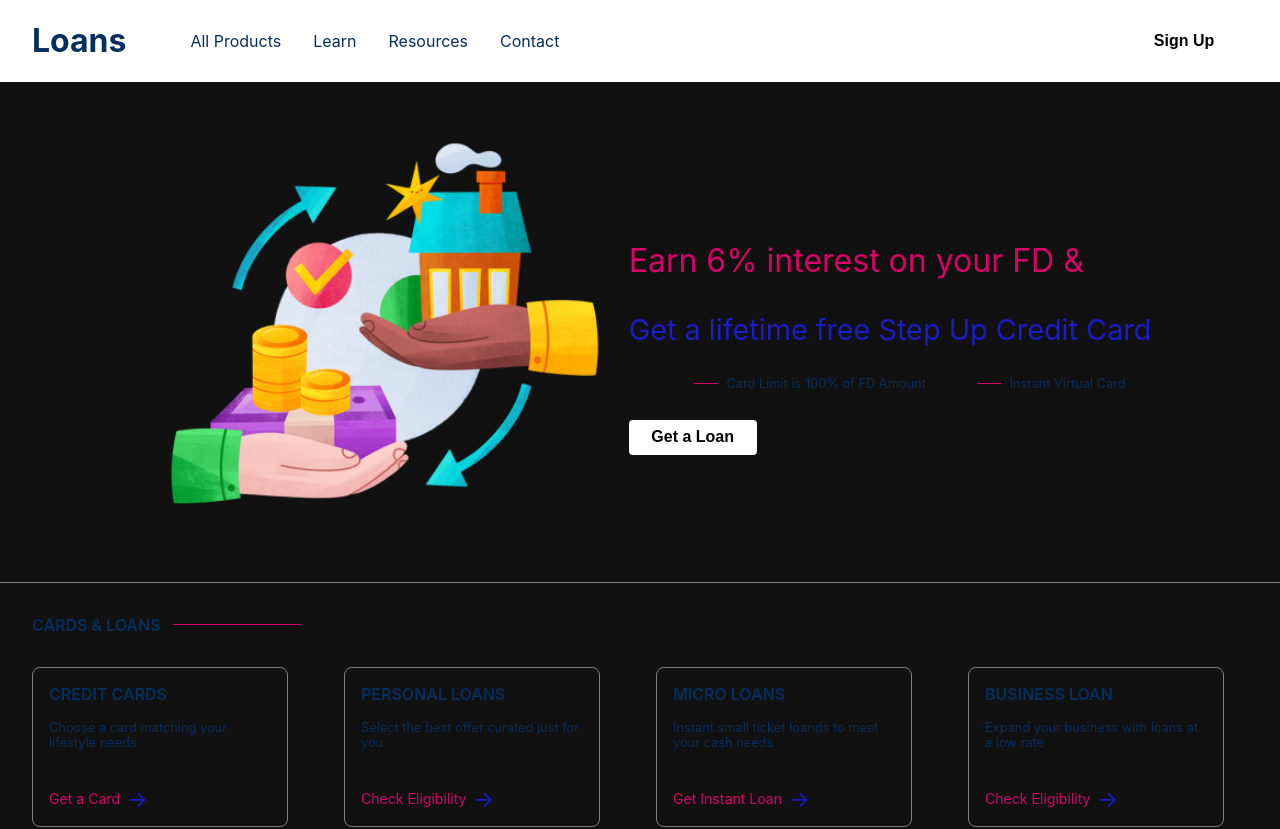
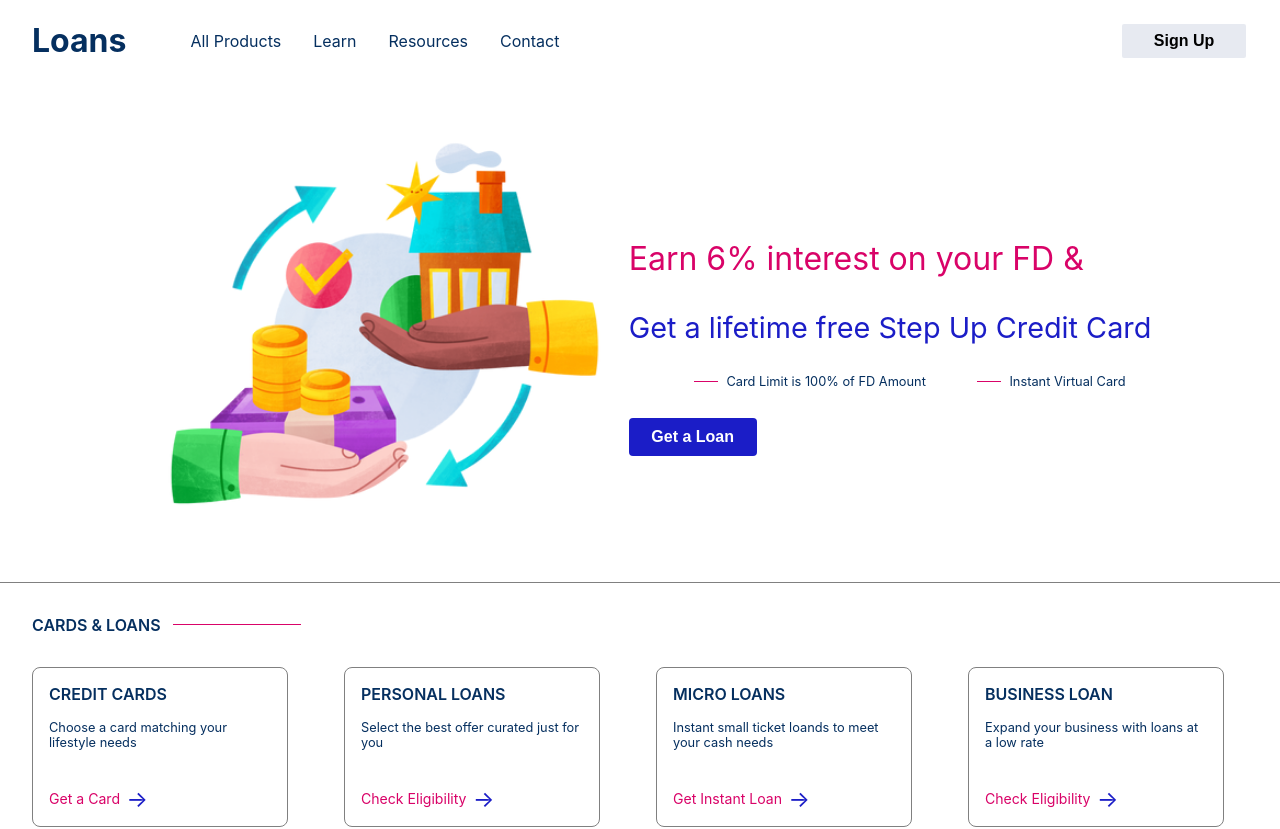
Before and after one commit to KokoBell/loan-website, a Next.js app: page / in a window 1280 px wide. Shown: the top 829 px of the page. Built offline with nearby package versions, Linux system fonts and the light colour scheme.

Commit message:
Adjust button css

```diff
--- a/styles/Button.module.css
+++ b/styles/Button.module.css
@@ -1,17 +1,17 @@
 .primary {
-    height: 2.2rem;
+    height: 2.4rem;
     min-width: 8rem;
     margin-top: 1rem;
-    background-color: white;
+    background-color: #1B1DC7;
     border-radius: 4px;
-    color: black;
+    color: white;
     font-size: 1rem;
     font-weight: 600;
     border: none;
 }
 
 .secondary {
-    background-color: white;
+    background-color: rgb(231, 234, 241);
     border-radius: 4px;
     color: black;
     font-size: 1rem;
--- a/styles/Home.module.css
+++ b/styles/Home.module.css
@@ -3,7 +3,7 @@
 }
 
 .main {
-  background-color: #111;
+  background-color: white;
   min-height: 100vh;
   padding: 0;
   flex: 1;
--- a/styles/Navbar.module.css
+++ b/styles/Navbar.module.css
@@ -1,5 +1,6 @@
 .nav_bar {
     color: #052F5F;
+    box-shadow: 2px 4px lightblue;
 }
 
 .nav_logo {
```
